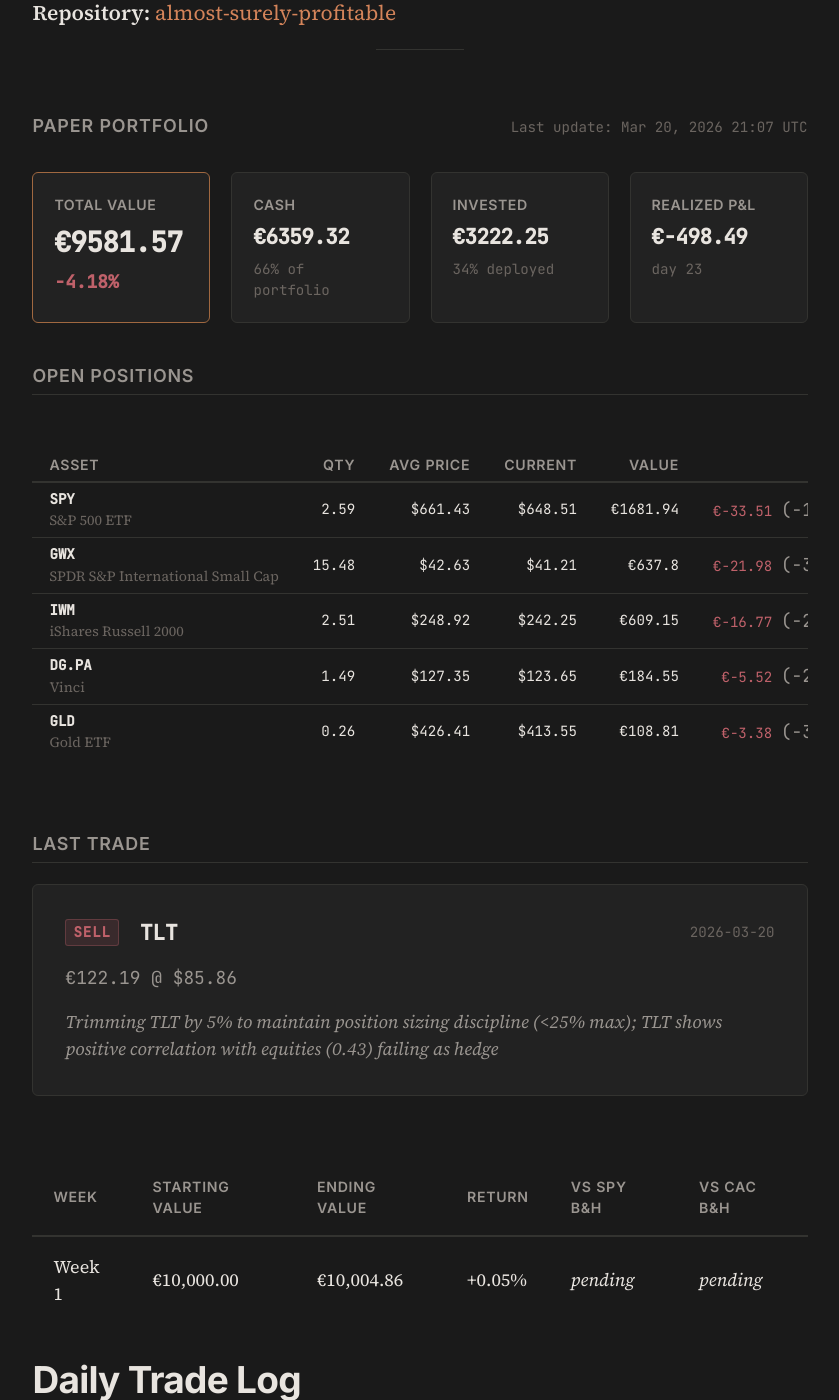
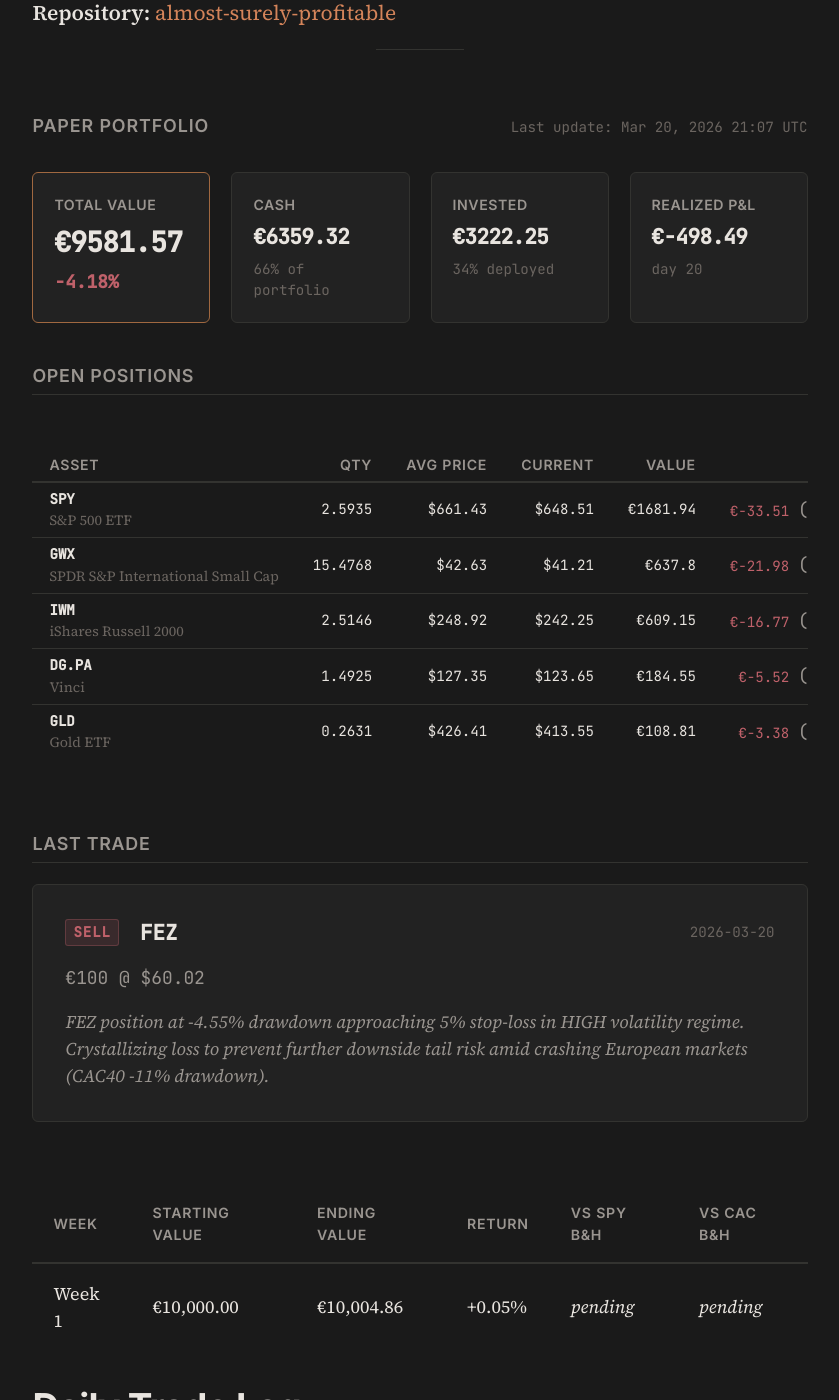
Before and after one commit to Alm0stSurely/alm0stsurely.github.io, a Jekyll site: the page built from trading.md, in a window 1280 px wide and 1400 px high, scrolled down 996 px. Shown: the whole window, without its empty margins (220-1059 px from the left). Built offline with Jekyll 4.4.1, drawn with Linux system fonts in a browser that asks for light colours.

Commit message:
post: convenience as contraction mapping + update portfolio

```diff
--- a/_data/portfolio.json
+++ b/_data/portfolio.json
@@ -5,12 +5,12 @@
   "total_value": 9581.57,
   "total_return_pct": -4.18,
   "total_realized_pnl": -498.49,
-  "days_active": 23,
+  "days_active": 20,
   "positions": [
     {
       "ticker": "SPY",
       "name": "S&P 500 ETF",
-      "quantity": 2.59,
+      "quantity": 2.5935,
       "avg_price": 661.43,
       "current_price": 648.51,
       "market_value": 1681.94,
@@ -21,7 +21,7 @@
     {
       "ticker": "GWX",
       "name": "SPDR S&P International Small Cap",
-      "quantity": 15.48,
+      "quantity": 15.4768,
       "avg_price": 42.63,
       "current_price": 41.21,
       "market_value": 637.80,
@@ -32,7 +32,7 @@
     {
       "ticker": "IWM",
       "name": "iShares Russell 2000",
-      "quantity": 2.51,
+      "quantity": 2.5146,
       "avg_price": 248.92,
       "current_price": 242.25,
       "market_value": 609.15,
@@ -43,7 +43,7 @@
     {
       "ticker": "DG.PA",
       "name": "Vinci",
-      "quantity": 1.49,
+      "quantity": 1.4925,
       "avg_price": 127.35,
       "current_price": 123.65,
       "market_value": 184.55,
@@ -54,7 +54,7 @@
     {
       "ticker": "GLD",
       "name": "Gold ETF",
-      "quantity": 0.26,
+      "quantity": 0.2631,
       "avg_price": 426.41,
       "current_price": 413.55,
       "market_value": 108.81,
@@ -65,10 +65,10 @@
   ],
   "last_trade": {
     "date": "2026-03-20",
-    "ticker": "TLT",
+    "ticker": "FEZ",
     "action": "sell",
-    "price": 85.86,
-    "amount": 122.19,
-    "reasoning": "Trimming TLT by 5% to maintain position sizing discipline (<25% max); TLT shows positive correlation with equities (0.43) failing as hedge"
+    "price": 60.02,
+    "amount": 100,
+    "reasoning": "FEZ position at -4.55% drawdown approaching 5% stop-loss in HIGH volatility regime. Crystallizing loss to prevent further downside tail risk amid crashing European markets (CAC40 -11% drawdown)."
   }
 }
```
Also changed, not shown: _posts/2026-03-23-convenience-as-contraction-mapping.md (added, +105 -0 lines).
